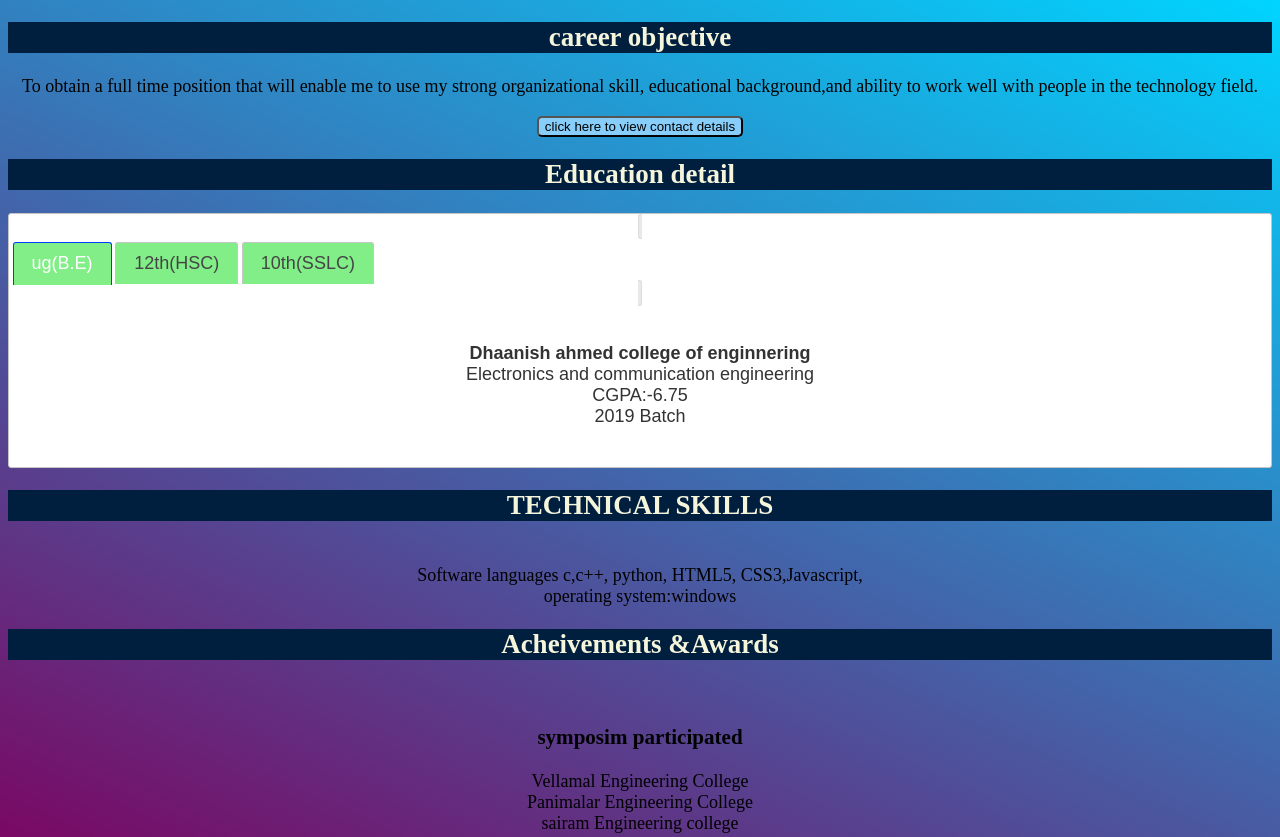
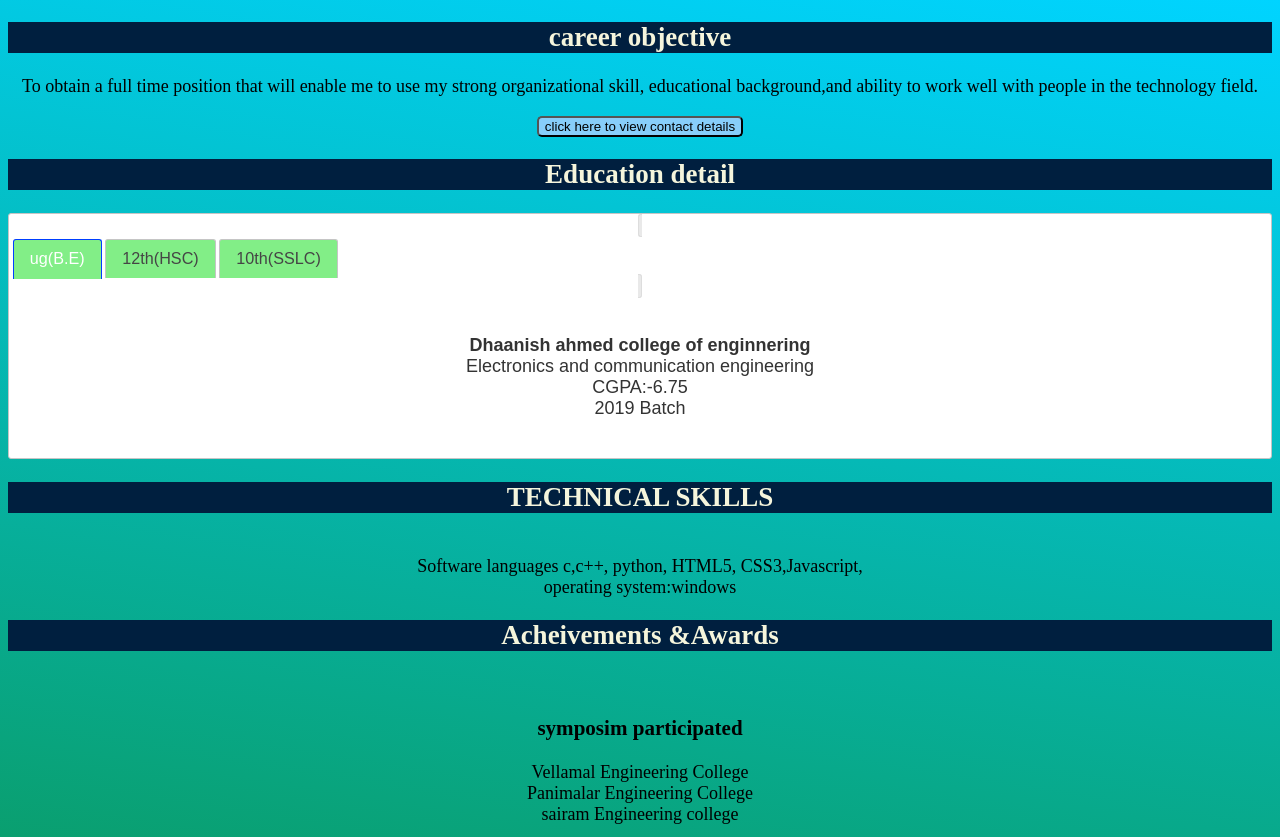
Before and after one commit to gouthamgowrishankar/resume, a plain HTML site: page index.html in a window 1280 px wide. Shown: the top 837 px of the page. Drawn offline with nearby package versions, Linux system fonts and the light colour scheme.

Commit message:
first commit

```diff
--- a/css/style.css
+++ b/css/style.css
@@ -1,8 +1,9 @@
 body{
-    background: rgb(2,0,36);
+
     text-align: center;
     font-size: large;
-    background: linear-gradient(24deg, rgba(2,0,36,1) 0%, rgba(121,9,100,1) 35%, rgba(0,212,255,1) 100%);
+    background: rgb(2,0,36);
+    background: linear-gradient(9deg, rgba(2,0,36,1) 0%, rgba(17,121,9,1) 0%, rgba(0,212,255,1) 100%);
 }
 
 .card{
@@ -40,3 +41,7 @@ button{
     text-align: center;
 
 }
+
+#head{
+    font-size: 90%;
+}
--- a/index.html
+++ b/index.html
@@ -2,7 +2,7 @@
 <html lang="en">
 <head>
     <meta charset="UTF-8">
-    <meta name="viewport" content="width=device-width, initial-scale=1.0">
+    <meta  content="width=device-width, initial-scale=1.0" name="viewport">
     <title>Document</title>
     <link rel="stylesheet" href="css\style.css"></link>
     <link rel="stylesheet" href="jqueryui\jquery-ui.css"></link>
@@ -34,7 +34,7 @@
 
 
 <div id="tabs">
-    <ul>
+    <ul id="head">
       <li><a href="#tabs-1">ug(B.E)</a></li>
       <li><a href="#tabs-2">12th(HSC)</a></li>
       <li><a href="#tabs-3">10th(SSLC)</a></li>
@@ -96,6 +96,8 @@
 </div>
 
 
+
+
 </body>
 
 
```
